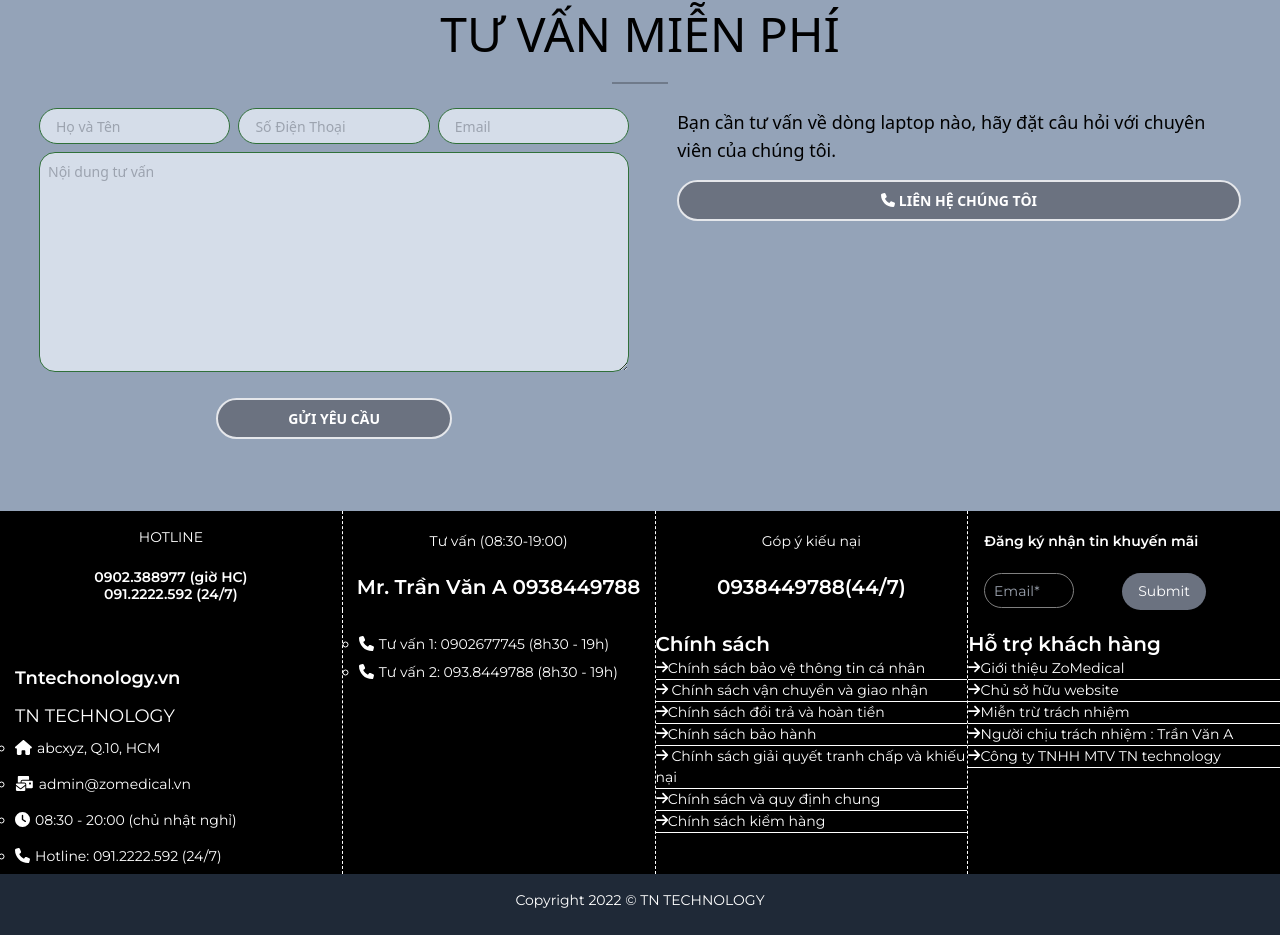
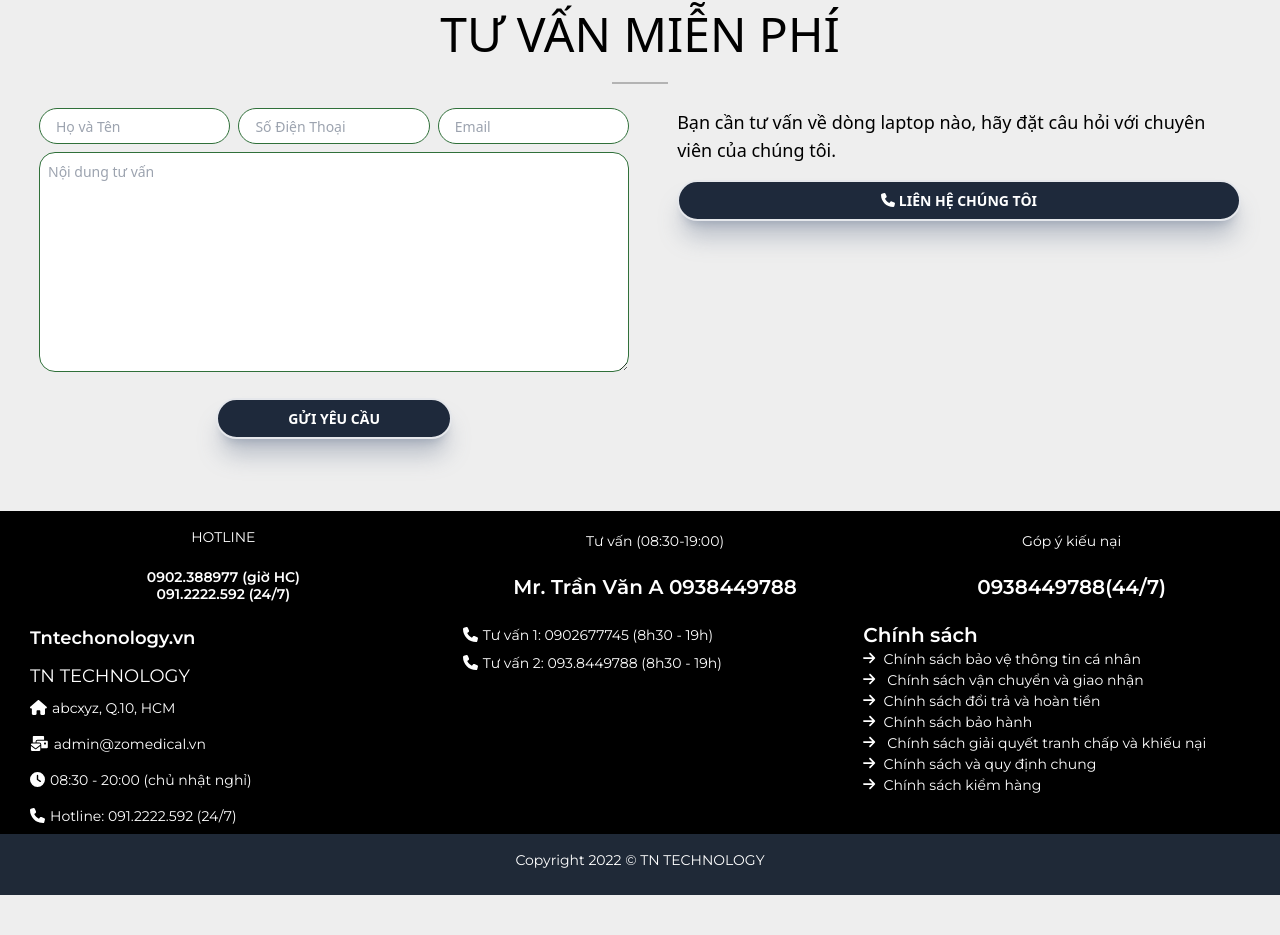
Before and after one commit to dinhnguyen279/web-laptop-TN, a React (Create React App) app in the folder client/: page / in a window 1280 px wide. Shown: the part 3497-4432 px from the top of the page. After the commit the page ends 4392 px from the top, so only its background shows below. Built offline with nearby package versions, Linux system fonts and the light colour scheme.

Commit message:
style: :lipstick: update ui footer

```diff
--- a/client/src/components/Products/Contact/Contact.tsx
+++ b/client/src/components/Products/Contact/Contact.tsx
@@ -4,7 +4,7 @@ import React from "react";
 
 const Contact = () => {
   return (
-    <section className="bg-slate-400 py-5 font-sans">
+    <section className=" py-5 font-sans">
       <h1 className="text-lg pb-2  mb-3 md:mb-4 md:text-5xl text-center">
         TƯ VẤN MIỄN PHÍ
       </h1>
@@ -12,7 +12,7 @@ const Contact = () => {
       <div className="flex justify-center flex-col lg:flex-row container max-w-full ">
         <form className="p-4">
           <div className=" text-gray-400 flex flex-col lg:flex-row w-full lg:space-x-2 space-x-0 lg:space-y-0 space-y-2 mb-2">
-            <div className="bg-[#d5dde9] h-9 border-[1px] rounded-3xl border-[#30703a] px-2 outline-none">
+            <div className="bg-white h-9 border-[1px] rounded-3xl border-[#30703a] px-2 outline-none">
               <input
                 type="text"
                 name="Họ và Tên"
@@ -21,7 +21,7 @@ const Contact = () => {
                 className="bg-transparent h-9 px-2 border-none outline-none w-full"
               />
             </div>
-            <div className="bg-[#d5dde9] h-9 border-[1px] rounded-3xl border-[#30703a] px-2 outline-none">
+            <div className="bg-white h-9 border-[1px] rounded-3xl border-[#30703a] px-2 outline-none">
               <input
                 type="text"
                 name="Số Điện Thoại"
@@ -30,7 +30,7 @@ const Contact = () => {
                 className="bg-transparent h-9 px-2 border-none outline-none w-full"
               />
             </div>
-            <div className="bg-[#d5dde9] h-9 border-[1px] rounded-3xl border-[#30703a] px-2 outline-none">
+            <div className="bg-white h-9 border-[1px] rounded-3xl border-[#30703a] px-2 outline-none">
               <input
                 type="text"
                 name="Email"
@@ -48,7 +48,7 @@ const Contact = () => {
                 aria-invalid={false}
                 cols={10}
                 rows={10}
-                className="px-2 pt-2 border-[1px] border-[#30703a] rounded-2xl outline-none w-full bg-[#d5dde9]"
+                className="px-2 pt-2 border-[1px] border-[#30703a] rounded-2xl outline-none w-full bg-white"
                 placeholder="Nội dung tư vấn"
               ></textarea>
             </span>
@@ -57,7 +57,7 @@ const Contact = () => {
               type="submit"
               value="Gửi yêu cầu"
               placeholder="Gửi yêu cầu"
-              className="border-2 outline-none bg-gray-500 rounded-3xl font-black uppercase px-3 py-2 text-white w-full m-auto md:w-2/5"
+              className="border-2 outline-none bg-slate-800 rounded-3xl font-black uppercase px-3 py-2 text-white w-full m-auto md:w-2/5 shadow-xl shadow-slate-500/40"
             />
           </div>
         </form>
@@ -69,7 +69,7 @@ const Contact = () => {
           <a
             href="tel:0829954124"
             target="_self"
-            className="hover:no-underline text-center border-2 outline-none bg-gray-500 rounded-3xl font-black uppercase px-3 py-2 text-white "
+            className="hover:no-underline text-center border-2 outline-none bg-slate-800 rounded-3xl font-black uppercase px-3 py-2 text-white shadow-xl shadow-slate-500/40"
           >
             <FontAwesomeIcon icon={faPhone} /> LIÊN HỆ CHÚNG TÔI
           </a>
--- a/client/src/components/footer/Footer.tsx
+++ b/client/src/components/footer/Footer.tsx
@@ -13,9 +13,9 @@ const Footer = () => {
   return (
     <footer id="footer" className="footer-wrapper">
       <div className="container">
-        {/* DONG 1 */}
         <div className="row row-footer">
           <div className="col pt-3">
+            <div>
               <p>HOTLINE</p>
               <br />
               <h3 className="font-black">
@@ -25,42 +25,8 @@ const Footer = () => {
                 <strong>091.2222.592 (24/7)</strong>
               </h3>
             </div>
-          <div className="col colum-footer">
-            <p>Tư vấn (08:30-19:00)</p>
-            <br />
-            <h2 className="font-black text-xl">
-              <strong>Mr. Trần Văn A 0938449788</strong>
-            </h2>
-          </div>
-          <div className="col colum-footer">
-            <p> Góp ý kiếu nại</p>
-            <br />
-            <h3 className="font-black text-xl">0938449788(44/7)</h3>
-          </div>
-          <div className="col colum-footer text-left">
-            <div className="pl-3">
-              <p>
-                <strong>Đăng ký nhận tin khuyến mãi</strong>
-              </p>
-              <br />
-              <form action="" method="post">
-                <input
-                  className="input-footer"
-                  type="text"
-                  placeholder=" Email*"
-                />
-                <input
-                  className="bg-gray-500 rounded-[99px] py-2 px-3 ml-5"
-                  type="submit"
-                />
-              </form>
-            </div>
-          </div>
-        </div>
-        {/* DONG 2 */}
-        <div className="row row-footer">
-          <div className="col pt-5 text-left">
-            <h4 className="text-lg mb-1 leading-10">
+            <div className="col text-left">
+              <h4 className="text-lg mb-1 leading-10 pt-3">
                 <strong>Tntechonology.vn</strong>
               </h4>
               <p className="text-lg">TN TECHNOLOGY</p>
@@ -83,6 +49,16 @@ const Footer = () => {
                 </li>
               </ul>
             </div>
+          </div>
+
+          <div className="col colum-footer">
+            <div>
+              <p>Tư vấn (08:30-19:00)</p>
+              <br />
+              <h2 className="font-black text-xl">
+                <strong>Mr. Trần Văn A 0938449788</strong>
+              </h2>
+            </div>
             <div className="col colum-footer text-center">
               <div className="pl-3 text-left leading-7">
                 <ul>
@@ -97,94 +73,68 @@ const Footer = () => {
                 </ul>
               </div>
             </div>
+          </div>
+
+          <div className="col colum-footer">
+            <div>
+              <p> Góp ý kiếu nại</p>
+              <br />
+              <h3 className="font-black text-xl">0938449788(44/7)</h3>
+            </div>
+
             <div className="col colum-footer text-left">
               <h2 className="text-xl">
                 <strong>Chính sách</strong>
               </h2>
-            <div className="flex flex-col  justify-start">
+              <div className="flex flex-col justify-start">
                 <div className="menu-item">
                   <a href="/">
-                  <FontAwesomeIcon icon={faArrowRight} />
+                    <FontAwesomeIcon className="mr-2" icon={faArrowRight} />
                     <span>Chính sách bảo vệ thông tin cá nhân </span>
                   </a>
                 </div>
                 <div className="menu-item">
                   <a href="/">
-                  <FontAwesomeIcon icon={faArrowRight} />
+                    <FontAwesomeIcon className="mr-2" icon={faArrowRight} />
                     <span> Chính sách vận chuyển và giao nhận </span>
                   </a>
                 </div>
                 <div className="menu-item">
                   <a href="/">
-                  <FontAwesomeIcon icon={faArrowRight} />
+                    <FontAwesomeIcon className="mr-2" icon={faArrowRight} />
                     <span>Chính sách đổi trả và hoàn tiền</span>
                   </a>
                 </div>
                 <div className="menu-item">
                   <a href="/">
-                  <FontAwesomeIcon icon={faArrowRight} />
+                    <FontAwesomeIcon className="mr-2" icon={faArrowRight} />
                     <span>Chính sách bảo hành </span>
                   </a>
                 </div>
                 <div className="menu-item">
                   <a href="/">
-                  <FontAwesomeIcon icon={faArrowRight} />
+                    <FontAwesomeIcon className="mr-2" icon={faArrowRight} />
                     <span> Chính sách giải quyết tranh chấp và khiếu nại </span>
                   </a>
                 </div>
                 <div className="menu-item">
                   <a href="/">
-                  <FontAwesomeIcon icon={faArrowRight} />
+                    <FontAwesomeIcon className="mr-2" icon={faArrowRight} />
                     <span>Chính sách và quy định chung </span>
                   </a>
                 </div>
                 <div className="menu-item">
                   <a href="/">
-                  <FontAwesomeIcon icon={faArrowRight} />
+                    <FontAwesomeIcon className="mr-2" icon={faArrowRight} />
                     <span>Chính sách kiểm hàng</span>
-                </a>
-              </div>
-            </div>
-          </div>
-          <div className="col colum-footer text-left ">
-            <h2 className="text-xl">
-              <strong>Hỗ trợ khách hàng</strong>
-            </h2>
-            <div className="flex flex-col justify-start">
-              <div className="menu-item">
-                <a href="/">
-                  <FontAwesomeIcon icon={faArrowRight} />
-                  <span>Giới thiệu ZoMedical </span>
-                </a>
-              </div>
-              <div className="menu-item">
-                <a href="/">
-                  <FontAwesomeIcon icon={faArrowRight} />
-                  <span>Chủ sở hữu website </span>
-                </a>
-              </div>
-              <div className="menu-item">
-                <a href="/">
-                  <FontAwesomeIcon icon={faArrowRight} />
-                  <span>Miễn trừ trách nhiệm </span>
-                </a>
-              </div>
-              <div className="menu-item">
-                <a href="/">
-                  <FontAwesomeIcon icon={faArrowRight} />
-                  <span>Người chịu trách nhiệm : Trần Văn A </span>
-                </a>
-              </div>
-              <div className="menu-item">
-                <a href="/">
-                  <FontAwesomeIcon icon={faArrowRight} />
-                  <span>Công ty TNHH MTV TN technology </span>
                   </a>
                 </div>
               </div>
             </div>
           </div>
         </div>
+      </div>
+
       <div className="bg-gray-800 pt-3 pb-4 text-center">
         Copyright {new Date().getFullYear()} &copy; TN TECHNOLOGY
       </div>
--- a/client/src/components/footer/footer.css
+++ b/client/src/components/footer/footer.css
@@ -11,17 +11,11 @@
 .row-footer {
   text-align: center;
 }
-.row-footer ul li {
-  list-style-type: circle;
-}
+
 .colum-footer {
   padding: 20px 0px 0px 0px;
-  border-left: 1px dashed white;
 }
 
-.menu-item {
-  border-bottom: 1px solid white;
-}
 .iteam_menu {
   text-align: center;
   margin: 3px;
```
Lines whose indentation alone changed are shown as unchanged.
